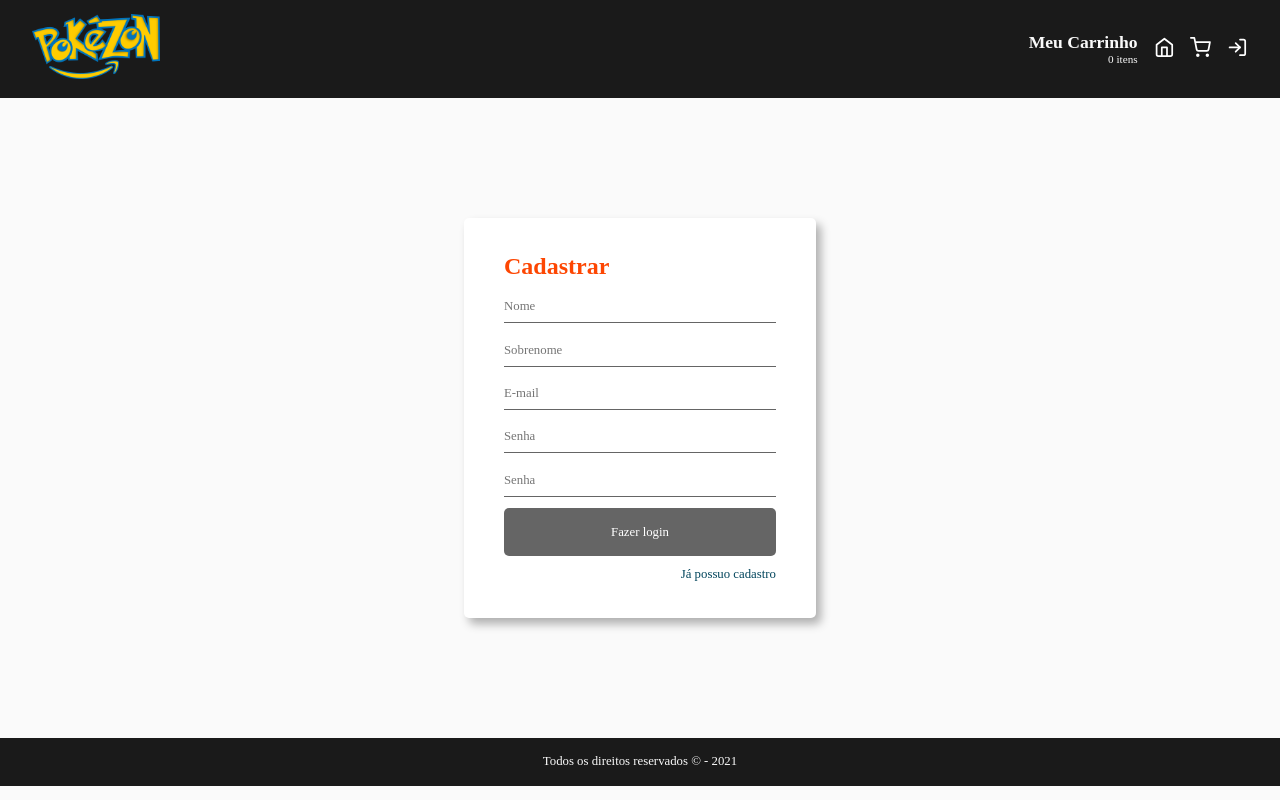
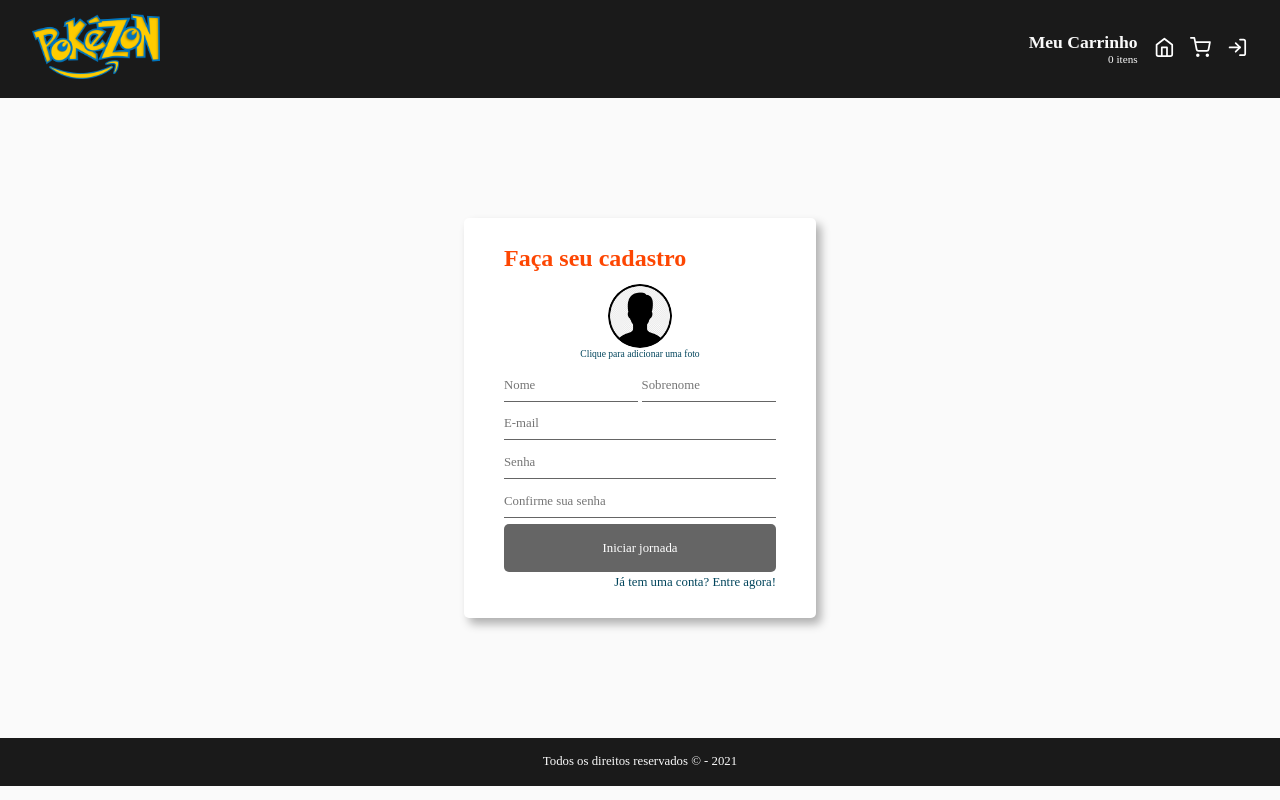
Before and after one commit to emanuel71jo/pokezon-accenture, a React (Create React App) app in the folder frontend/: page /sign-up in a window 1280 px wide. Built offline with nearby package versions, Linux system fonts and the light colour scheme; a web font is replaced by a local one.

Commit message:
Tooltip nos botões

```diff
--- a/frontend/package.json
+++ b/frontend/package.json
@@ -18,6 +18,7 @@
     "react": "^17.0.2",
     "react-anchor-link-smooth-scroll": "^1.0.12",
     "react-dom": "^17.0.2",
+    "react-dropzone": "^11.3.4",
     "react-elastic-carousel": "^0.11.5",
     "react-icons": "^4.2.0",
     "react-responsive-carousel": "^3.2.20",
--- a/frontend/src/components/Header/index.tsx
+++ b/frontend/src/components/Header/index.tsx
@@ -1,20 +1,20 @@
-import { HeaderComponent, Container } from './styles'
-import Logo from '../../assets/logo.png'
-import { useAuth } from '../../hooks/useAuth'
+import { HeaderComponent, Container } from "./styles";
+import Logo from "../../assets/logo.png";
+import { useAuth } from "../../hooks/useAuth";
 import {
   FiShoppingCart,
   FiLogOut,
   FiUser,
   FiHome,
   FiLogIn,
-} from 'react-icons/fi'
-import { Link, useHistory } from 'react-router-dom'
-import { useShopping } from '../../hooks/useShopping'
+} from "react-icons/fi";
+import { Link, useHistory } from "react-router-dom";
+import { useShopping } from "../../hooks/useShopping";
 
 export function Header() {
-  const { auth, signOut } = useAuth()
-  const { getTotalItems } = useShopping()
-  const history = useHistory()
+  const { auth, signOut } = useAuth();
+  const { getTotalItems } = useShopping();
+  const history = useHistory();
 
   return (
     <HeaderComponent>
@@ -26,36 +26,38 @@ export function Header() {
           <h2>Meu Carrinho</h2>
           <p>{getTotalItems()} itens</p>
         </div>
-        {auth !== '' && (
-          <button onClick={() => history.push('/profile')}>
+        {auth !== "" && (
+          <button onClick={() => history.push("/profile")} data-title="Perfil">
             <FiUser color="white" size="1.3rem" />
           </button>
         )}
-        <button onClick={() => history.push('/home')}>
+        <button onClick={() => history.push("/home")} data-title="Home">
           <FiHome color="white" size="1.3rem" />
         </button>
-        <button onClick={() => history.push('/pokecart')}>
+        <button onClick={() => history.push("/pokecart")} data-title="Carrinho">
           <FiShoppingCart color="white" size="1.3rem" />
         </button>
-        {auth === '' ? (
+        {auth === "" ? (
           <button
             onClick={() => {
-              history.push('/')
+              history.push("/");
             }}
+            data-title="Login"
           >
             <FiLogIn color="white" size="1.3rem" />
           </button>
         ) : (
           <button
             onClick={() => {
-              signOut()
-              history.push('/')
+              signOut();
+              history.push("/");
             }}
+            data-title="Sair"
           >
             <FiLogOut color="white" size="1.3rem" />
           </button>
         )}
       </Container>
     </HeaderComponent>
-  )
+  );
 }
--- a/frontend/src/components/Header/styles.ts
+++ b/frontend/src/components/Header/styles.ts
@@ -1,5 +1,5 @@
-import styled from 'styled-components'
-import { mixins } from '../../styles/mixins'
+import styled from "styled-components";
+import { mixins } from "../../styles/mixins";
 
 export const HeaderComponent = styled.header`
   background-color: ${mixins.colors.darkgray};
@@ -12,7 +12,7 @@ export const HeaderComponent = styled.header`
   img {
     width: 8rem;
   }
-`
+`;
 
 export const Container = styled.div`
   color: ${mixins.colors.white};
@@ -46,5 +46,47 @@ export const Container = styled.div`
     margin: 0;
     text-decoration: none;
     background: transparent;
+    position: relative;
+
+    &:after,
+    &:before {
+      opacity: 0;
+      pointer-events: none;
+      bottom: 100%;
+      left: 50%;
+      position: absolute;
+      z-index: 10;
+      transform: translate(-50%, 10px);
+      transform-origin: top;
+      transition: 0.18s;
+      bottom: auto;
+      left: 50%;
+      top: 100%;
+      transform: translate(-50%, -10px);
+    }
+
+    &:after {
+      background-color: #f0f0f0;
+      box-shadow: 0 0 3px #ddd;
+      content: attr(data-title);
+      padding: 0.6rem;
+      white-space: nowrap;
+      border-radius: 1rem;
+    }
+
+    &:before {
+      width: 0;
+      height: 0;
+      content: "";
+      margin-bottom: 6px;
+    }
+
+    &:hover:before,
+    &:hover:after {
+      opacity: 1;
+      pointer-events: auto;
+      transform: translate(-50%, 0);
+      margin-top: 0.3rem;
+    }
   }
-`
+`;
--- a/frontend/src/pages/SignUp/index.tsx
+++ b/frontend/src/pages/SignUp/index.tsx
@@ -1,12 +1,38 @@
 import { useFormik } from "formik";
+import { useCallback, useState } from "react";
+import { useDropzone } from "react-dropzone";
 import { useHistory } from "react-router-dom";
-import { useAuth } from "../../hooks/useAuth";
-import { LoginSchema } from "../../validations/validationLogin";
-import { Button, Container, Error, Form, Input, SignIn, Title } from "./styles";
+import ProfileImg from "../../assets/profile-img.png";
+import { SignUpSchema } from "../../validations/validationSignUp";
+import {
+  Button,
+  Container,
+  ContainerInput,
+  Error,
+  Form,
+  InfoInputText,
+  Input,
+  ProfileImage,
+  SignIn,
+  Title,
+  WrapperFields,
+  WrapperImg,
+} from "./styles";
 
 export function SignUp() {
   const history = useHistory();
-  const { signIn } = useAuth();
+
+  const [file, setFile] = useState<any>();
+
+  const onDrop = useCallback((acceptedFiles) => {
+    setFile(acceptedFiles[0]);
+  }, []);
+
+  const { getRootProps, getInputProps } = useDropzone({
+    onDrop,
+    accept: ".png,.jpg,.jpeg",
+    multiple: false,
+  });
 
   const formik = useFormik({
     initialValues: {
@@ -17,21 +43,40 @@ export function SignUp() {
       lastName: "",
     },
     onSubmit: async (values) => {
-      history.push("/home");
-      await signIn(values);
+      history.push("/");
     },
-    validationSchema: LoginSchema,
+    validationSchema: SignUpSchema,
   });
 
   const isDisabled =
     formik.values.email === "" ||
     formik.values.password === "" ||
+    formik.values.firstName === "" ||
+    formik.values.lastName === "" ||
+    formik.values.confirmPassword === "" ||
     !formik.isValid;
+
+  const getPreviewImg = () => {
+    const objectUrl = URL.createObjectURL(file);
+
+    return objectUrl;
+  };
 
   return (
     <Container>
       <Form onSubmit={formik.handleSubmit}>
-        <Title>Cadastrar</Title>
+        <Title>Faça seu cadastro</Title>
+        <WrapperImg {...getRootProps()}>
+          <input {...getInputProps()} />
+          {file ? (
+            <ProfileImage src={getPreviewImg()} alt={file.name} />
+          ) : (
+            <ProfileImage src={ProfileImg} alt="Imagem de Perfil" />
+          )}
+          <InfoInputText>Clique para adicionar uma foto</InfoInputText>
+        </WrapperImg>
+        <WrapperFields>
+          <ContainerInput>
             <Input
               name="firstName"
               placeholder="Nome"
@@ -42,6 +87,8 @@ export function SignUp() {
             {formik.errors.firstName && formik.touched.firstName && (
               <Error>{formik.errors.firstName}</Error>
             )}
+          </ContainerInput>
+          <ContainerInput>
             <Input
               name="lastName"
               placeholder="Sobrenome"
@@ -52,6 +99,8 @@ export function SignUp() {
             {formik.errors.lastName && formik.touched.lastName && (
               <Error>{formik.errors.lastName}</Error>
             )}
+          </ContainerInput>
+        </WrapperFields>
         <Input
           name="email"
           placeholder="E-mail"
@@ -75,8 +124,8 @@ export function SignUp() {
         )}
         <Input
           name="confirmPassword"
-          placeholder="Senha"
-          type="confirmPassword"
+          placeholder="Confirme sua senha"
+          type="password"
           onChange={formik.handleChange}
           value={formik.values.confirmPassword}
           onBlur={formik.handleBlur}
@@ -85,9 +134,9 @@ export function SignUp() {
           <Error>{formik.errors.confirmPassword}</Error>
         )}
         <Button type="submit" disabled={isDisabled}>
-          Fazer login
+          Iniciar jornada
         </Button>
-        <SignIn to="/">Já possuo cadastro</SignIn>
+        <SignIn to="/">Já tem uma conta? Entre agora!</SignIn>
       </Form>
     </Container>
   );
--- a/frontend/src/pages/SignUp/styles.ts
+++ b/frontend/src/pages/SignUp/styles.ts
@@ -38,6 +38,7 @@ export const Input = styled.input`
   padding: 0.5rem 0;
   font-size: ${mixins.typography.paragraph};
   font-family: ${mixins.fonts.normal};
+  margin: 0 0 0.2rem 0;
 
   &:focus {
     outline: none;
@@ -86,3 +87,47 @@ export const Error = styled.p`
   align-self: flex-end;
   color: ${mixins.colors.red};
 `;
+
+export const InfoInputText = styled.p`
+  font-size: 0.6rem;
+  font-weight: 200;
+  align-self: center;
+  color: ${mixins.colors.darkblue};
+`;
+
+export const ProfileImage = styled.img`
+  width: 4rem;
+  border-radius: 2.5rem;
+  background-color: ${mixins.colors.white};
+`;
+
+export const WrapperImg = styled.div`
+  width: 100%;
+  display: flex;
+  align-items: center;
+  justify-content: center;
+  flex-direction: column;
+
+  transition: 0.2s;
+
+  &:hover {
+    opacity: 0.8;
+    cursor: pointer;
+  }
+
+  margin: 0.5rem 0;
+`;
+
+export const WrapperFields = styled.div`
+  width: 100%;
+  display: flex;
+
+  div:first-child {
+    margin-right: 0.2rem;
+  }
+`;
+
+export const ContainerInput = styled.div`
+  display: flex;
+  flex-direction: column;
+`;
--- /dev/null
+++ b/frontend/src/validations/validationSignUp.ts
@@ -0,0 +1,14 @@
+import * as Yup from "yup";
+
+export const SignUpSchema = Yup.object().shape({
+  firstName: Yup.string().required("Por favor, insira o seu nome"),
+  lastName: Yup.string().required("Por favor, insira o seu sobrenome"),
+  email: Yup.string().email("Email Inválido").required(""),
+  password: Yup.string()
+    .min(8, "A senha deve conter pelo menos 8 caracteres.")
+    .required("Por favor, insira uma senha."),
+  confirmPassword: Yup.string().oneOf(
+    [Yup.ref("password"), null],
+    "As senhas não conferem"
+  ),
+});
```
Also changed, not shown: frontend/src/assets/profile-img.png (added), 1 other file (tests, documents, lock files or other folders). Lines whose indentation alone changed are shown as unchanged.
